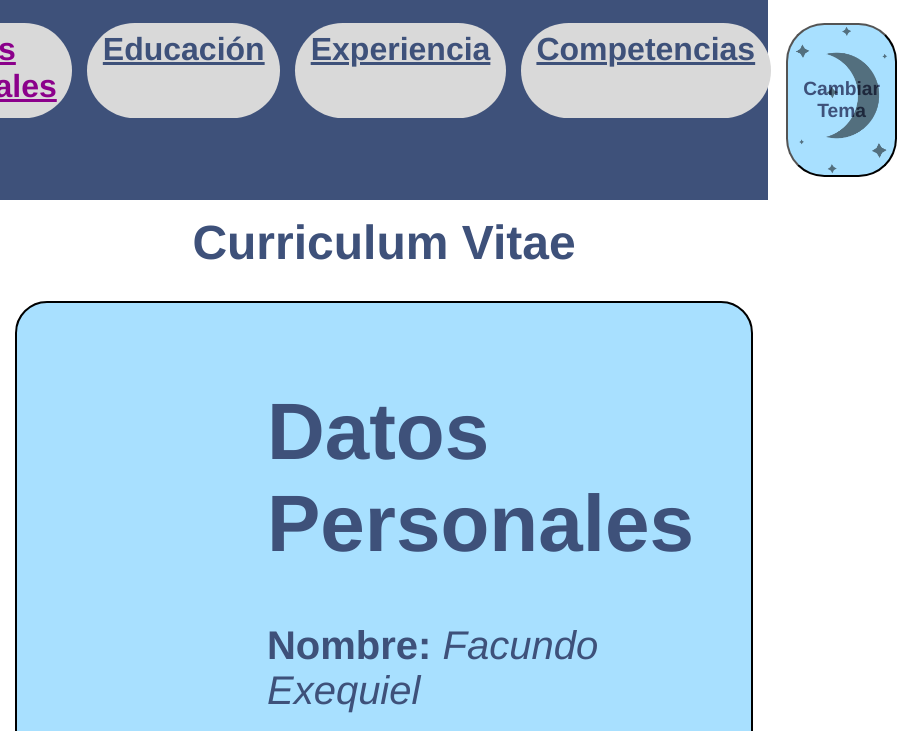
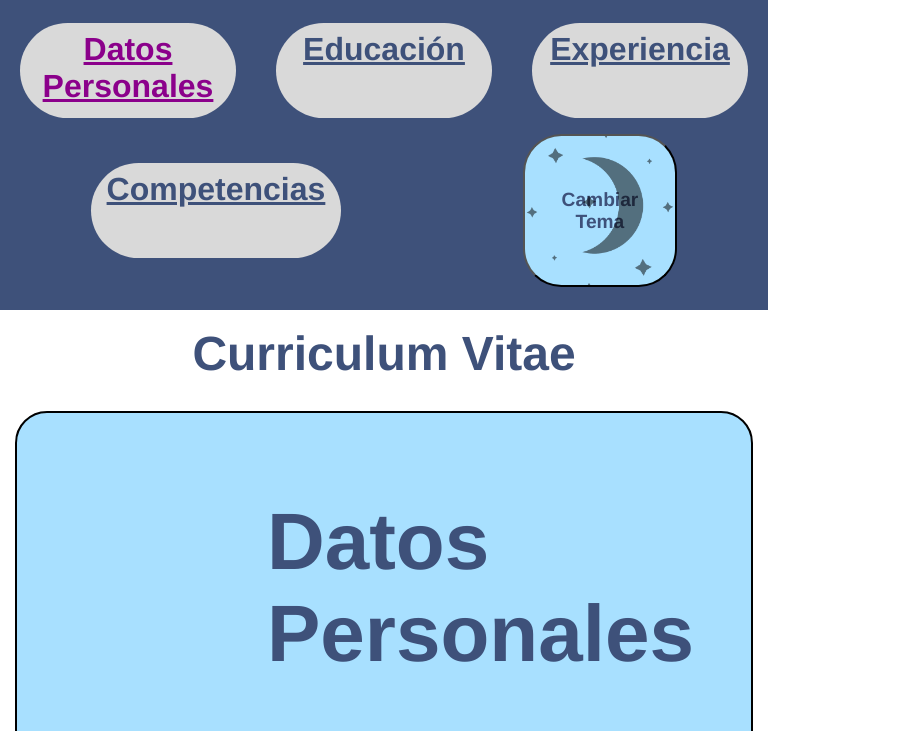
Before and after one commit to FHernandezzz/CVFACUNDOHERNANDEZ, a plain HTML site: page index.html in a window 768 px wide. Shown: the top 731 px of the page, 897 px wide, since content can reach past the window. Drawn offline with Linux system fonts and the light colour scheme.

Commit message:
Update estilo.css

```diff
--- a/estilo.css
+++ b/estilo.css
@@ -14,7 +14,8 @@ body {
     padding: 2% 0;
     text-align: center;
     display: flex;
-    justify-content: center;
+    justify-content: space-around; /* Ajusta la distribución de los elementos */
+    align-items: center;
     position: sticky;
     top: 0;
     z-index: 1;
@@ -90,6 +91,17 @@ body {
     }
     .columnaderecha h1 {
         font-size: 0.6em;
+    }
+}
+
+@media screen and (min-width: 551px) and (max-width: 1080px) {
+    .nav {
+        flex-wrap: wrap; /* Ajusta el comportamiento de envoltura para evitar desbordamientos */
+    }
+
+    .boton {
+        flex-basis: 24%; /* Ajusta el ancho de los botones según tus necesidades */
+        margin: 1%;
     }
 }
 
```
